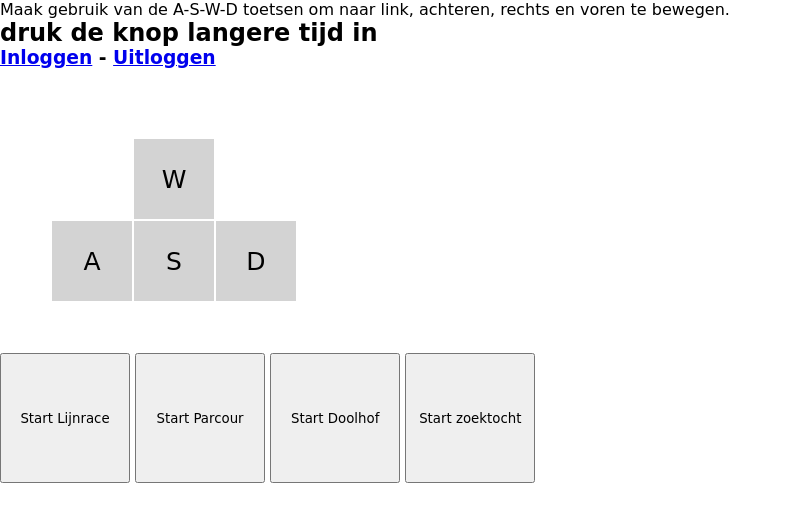
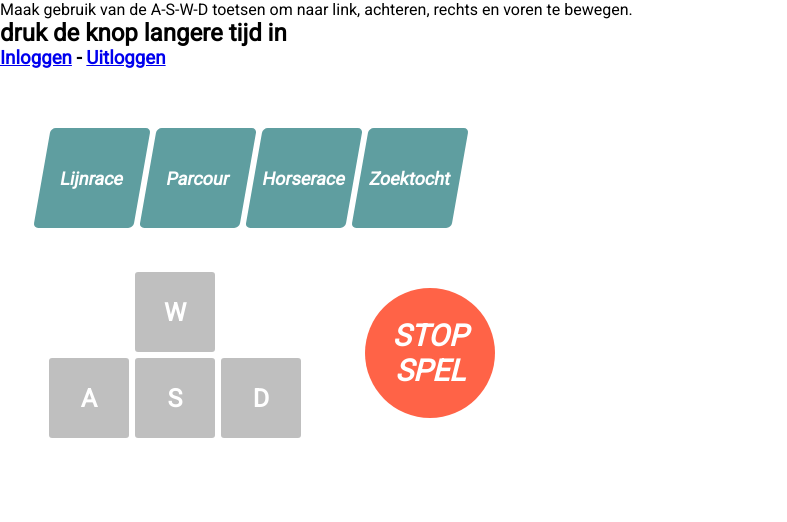
Before and after one commit to CaspervdB/arduino, a PHP site: page / in a window 1280 px wide. Shown: the top 522 px of the page, without its empty margins (0-787 px from the left). Run offline with PHP 8.4, Linux system fonts and the light colour scheme; some libraries are stand-ins or nearby versions.

Commit message:
styling + eventuele fix

```diff
--- a/front-end/index.js
+++ b/front-end/index.js
@@ -3,9 +3,11 @@ window.addEventListener("keydown", getKeyPress);
 //mocht het niet kloppen dan kun je dit weghalen
 window.addEventListener("keyup", Stop);
 
+lastmove = "";
+
 function Stop(){
-    stopmessage = "S";
-    if(cmd == "F" || cmd == "B" || cmd == "L" || cmd == "R"){
+    if(lastmove == "F" || lastmove == "B" || lastmove == "L" || lastmove == "R"){
+        stopmessage = "S";
         $.ajax( {
                 url: "sendCommand.php",
                 method: "POST",
@@ -29,15 +31,19 @@ function getKeyPress()
     {
         case 87:
             cmd = "F";
+            lastmove = "F";
             break;
         case 83:
             cmd = "B";
+            lastmove = "B";
             break;
         case 65:
             cmd = "L";
+            lastmove = "L";
             break;
         case 68:
             cmd = "R";
+            lastmove = "R";
             break;
         case 81:
             cmd = "S";
--- a/front-end/index.php
+++ b/front-end/index.php
@@ -5,12 +5,13 @@
     <meta http-equiv="X-UA-Compatible" content="IE=edge">
     <title>Adruino</title>
     <meta name="viewport" content="width=device-width, initial-scale=1">
+    <link href='https://fonts.googleapis.com/css?family=Roboto' rel='stylesheet'>
     <script src="https://ajax.googleapis.com/ajax/libs/jquery/3.1.1/jquery.min.js">
 
     </script>
     <style>
         *{
-            font-family: Comic Sans MS;
+            font-family: roboto;
             padding: 0;
             margin: 0;
         }
@@ -27,24 +28,63 @@
             display: inline;
         }
 
+
+        #BeginGames{
+            margin: 40px;
+            margin-right: 0;
+        }
+
         #BeginGames input{
-            height: 130px;
+            height: 100px;
+            width: 100px;
+            transform: skewX(-10deg);
+            border-radius: 5px;
+            border: 0;
+            background-color: cadetblue;
+            color: white;
+            font-weight: bold;
+            font-size: 18px;
+            margin-left: 2px;
+            cursor: pointer;
+        }
+
+        #FullStopButton{
+            height: 100px;
+            padding-top: 30px;
             width: 130px;
+            background-color: tomato;
+            color: white;
+            margin: 20px;
+            margin-left: 40px;
+            border-radius: 100%;
+            text-align: center;
+            font-size: 30px;
+            font-weight: 900;
+            font-style: italic;
+            float: left;
         }
 
         #DisplayedController{
-            margin: 50px;
+            margin: 20px;
+            margin-top: 0;
+            margin-bottom: 0;
+            padding-left: 25px;
+            float: left;
         }
 
         #DisplayedController td{
             height: 80px;
             width: 80px;
+            border: 2px solid white;
         }
 
         .toets{
-            background-color: lightgrey;
+            background-color: #bfbfbf;
             text-align: center;
             font-size: 25px;
+            color: white;
+            font-weight: bold;
+            border-radius: 5px;
         }
 
     </style>
@@ -101,7 +141,31 @@
 		include 'sendCommand.php';
 		?>
 
-        <div id="DisplayedController">
+        <div id="BeginGames">
+            <input type="submit" id="Lijnrace" value="Lijnrace" onclick="clickLR()">
+            <input type="submit" id="Parcour" value="Parcour" onclick="clickP()">
+            <input type="submit" id="Horserace" value="Horserace" onclick="clickHR()">
+            <input type="submit" id="Zoektocht" value="Zoektocht" onclick="clickZT()">
+        </div>
+
+        <script>
+            function clickLR(){
+                document.getElementById('Lijnrace').style.backgroundColor = "tomato";
+            }
+            function clickP(){
+                document.getElementById('Parcour').style.backgroundColor = "tomato";
+            }
+            function clickHR(){
+                document.getElementById('Horserace').style.backgroundColor = "tomato";
+            }
+            function clickZT(){
+                document.getElementById('Zoektocht').style.backgroundColor = "tomato";
+            }
+            function GiveControllerInstruction(){
+                alert("Gebruik de toetsen op je toetsenbord om de robot te besturen!");
+            }
+        </script>
+        <div id="DisplayedController" onclick="GiveControllerInstruction()">
             <table>
                 <tr>
                     <td></td>
@@ -116,15 +180,12 @@
             </table>
         </div>
 
-        <div id="BeginGames">
-            <input type="submit" value="Start Lijnrace">
-            <input type="submit" value="Start Parcour">
-            <input type="submit" value="Start Doolhof">
-            <input type="submit" value="Start zoektocht">
+        <div id="FullStopButton">
+            STOP SPEL
         </div>
 
         <?php
-            $sound = 'INF1j.mp3'
+            $sound = 'Car.mp3'
         ?>
 
         <script>
@@ -144,39 +205,27 @@
                 if(q == 87){
                     Wtoets.style.backgroundColor = 'grey';
                 }
-                else{
-                    Wtoets.style.backgroundColor = 'lightgrey';
-                }
 
                 if(q == 83){
                     Stoets.style.backgroundColor = 'grey';
-                }
-                else{
-                    Stoets.style.backgroundColor = 'lightgrey';
                 }
 
                 if(q == 65){
                     Atoets.style.backgroundColor = 'grey';
                 }
-                else{
-                    Atoets.style.backgroundColor = 'lightgrey';
-                }
 
                 if(q == 68){
                     Dtoets.style.backgroundColor = 'grey';
-                }
-                else{
-                    Dtoets.style.backgroundColor = 'lightgrey';
                 }
             }
 
             function Stop(){
                 audio.pause();
                 audio.currentTime = 0;
-                Wtoets.style.backgroundColor = 'lightgrey';
-                Atoets.style.backgroundColor = 'lightgrey';
-                Stoets.style.backgroundColor = 'lightgrey';
-                Dtoets.style.backgroundColor = 'lightgrey';
+                Wtoets.style.backgroundColor = '#bfbfbf';
+                Atoets.style.backgroundColor = '#bfbfbf';
+                Stoets.style.backgroundColor = '#bfbfbf';
+                Dtoets.style.backgroundColor = '#bfbfbf';
             }
 
             audio.onended = function() {
```
